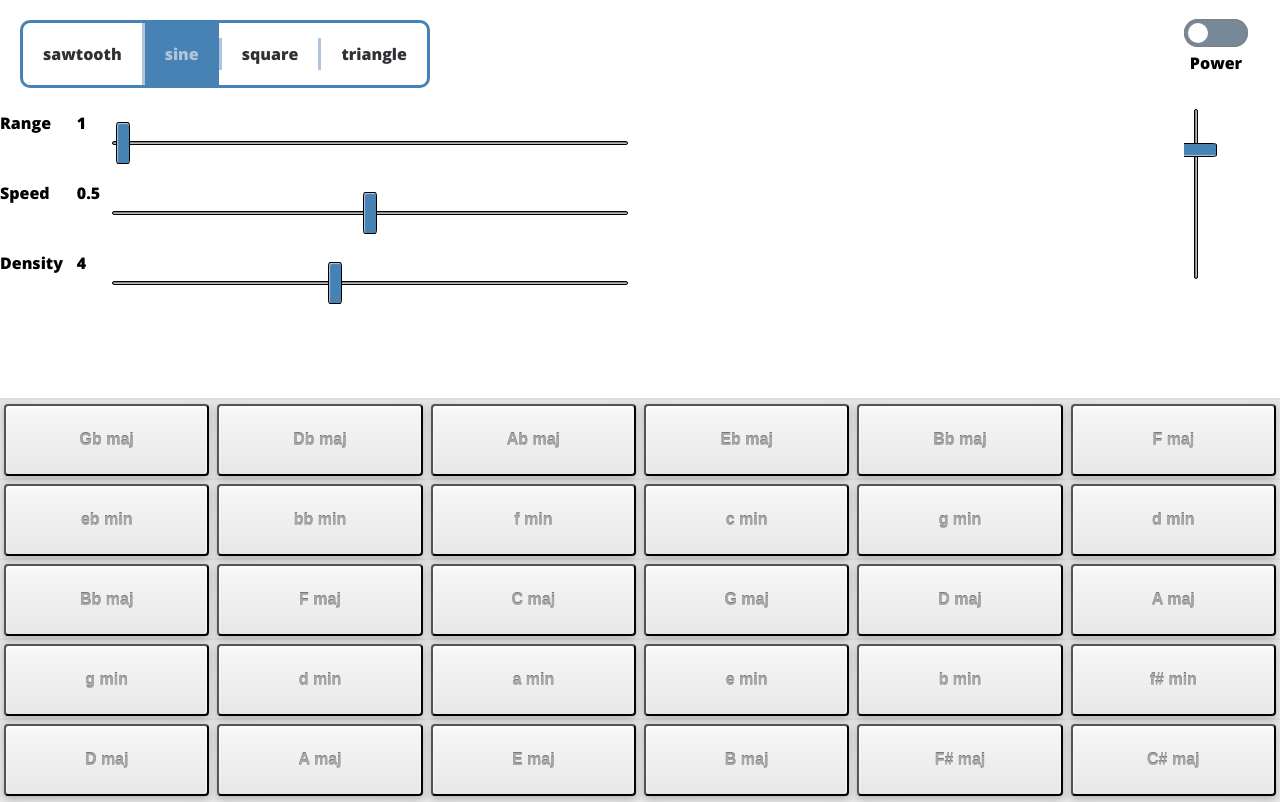
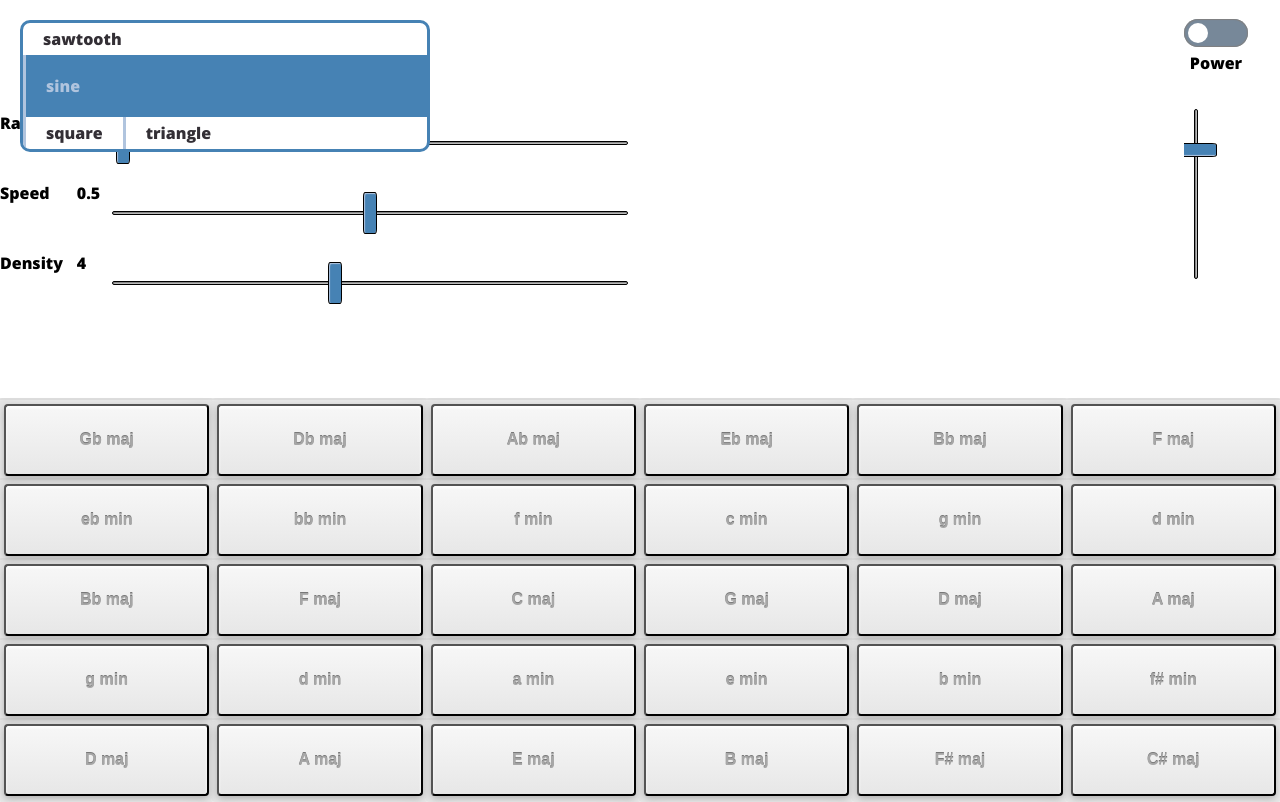
Before and after one commit to MikeSperone/ChordArp_Web, a React app: page / in a window 1280 px wide. Built offline with nearby package versions, Linux system fonts and the light colour scheme; the HTML template or start-up script is replaced by a standard one.

Commit message:
fix separating lines

```diff
--- a/src/Components/ToneControls.js
+++ b/src/Components/ToneControls.js
@@ -40,10 +40,13 @@ const RadioLabel = styled.label`
             display: inline-block;
             width: 100%;
             border-left: solid 0 white;
+        }
+        ${Wrapper}:hover & + ${RadioInput} + & {
             border-top: solid 3px LightSteelBlue;
         }
     }
     ${RadioInput}:checked + & {
+        width: 100%;
         padding: 20px;
         color: LightSteelBlue;
         background: SteelBlue;
```
